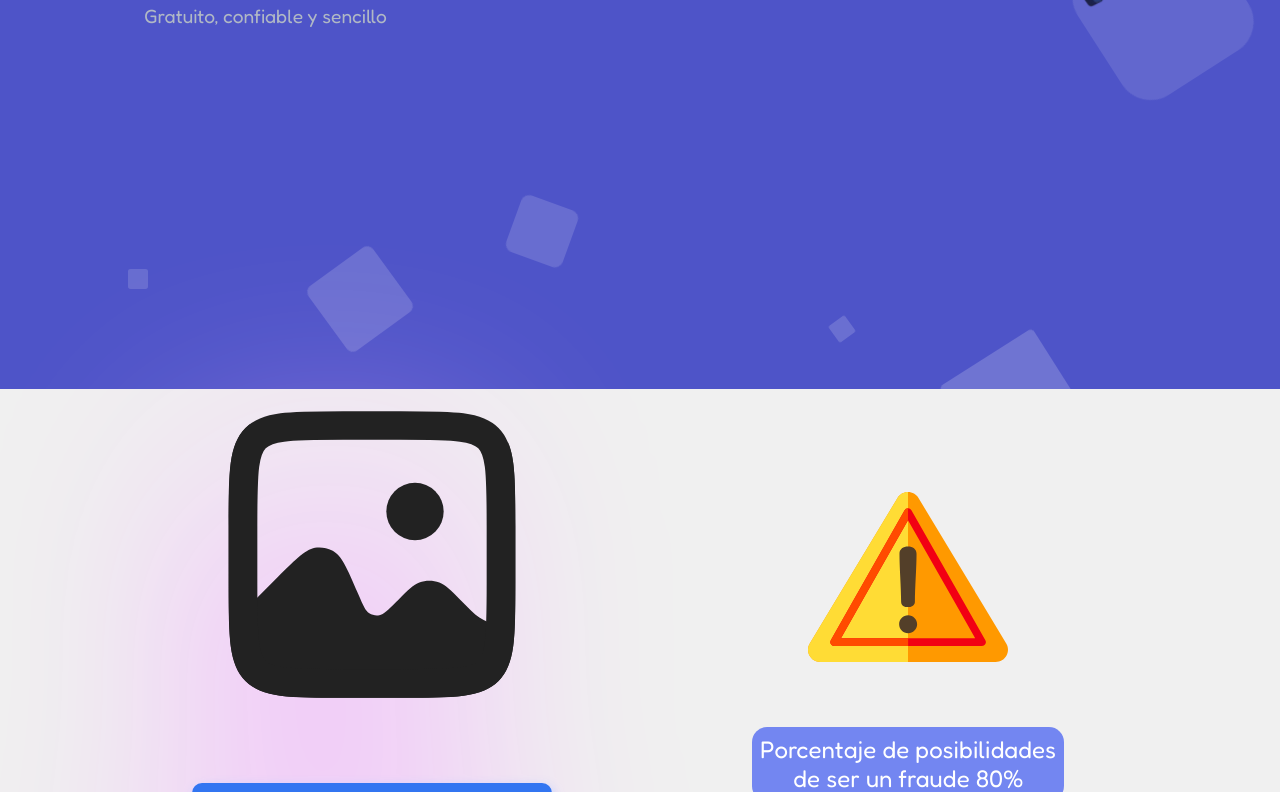
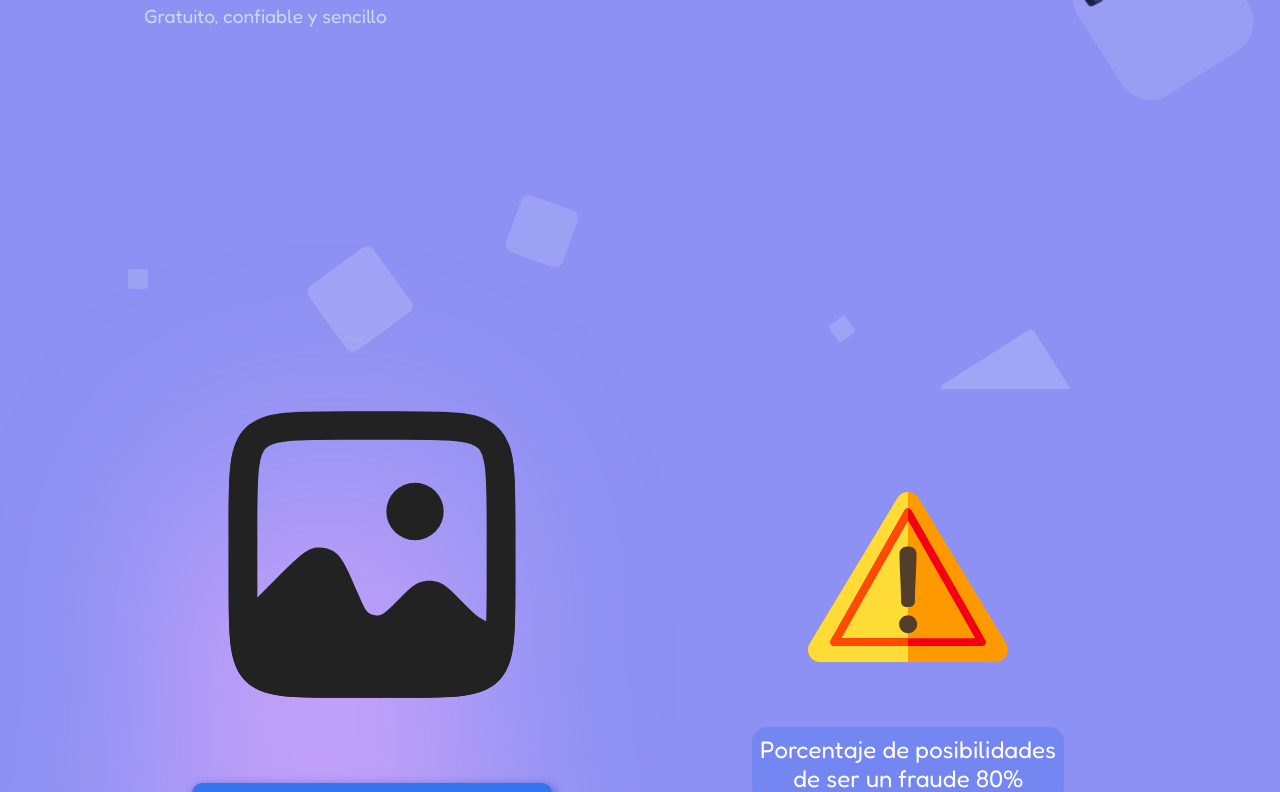
Before and after one commit to Fer-zip/detectorFraudes_web, a plain HTML site: page index.html in a window 1280 px wide. Shown: the part 411-1203 px from the top of the page. Drawn offline with Linux system fonts and the light colour scheme; some packages are replaced by stand-ins of ours; a script that the page names is missing; a web font is replaced by a local one.

```diff
--- a/effect.css
+++ b/effect.css
@@ -1,10 +1,10 @@
 .area{
-    background: var(--color-hero);
+    background-color: var(--color-hero);
     background: -webkit-linear-gradient(to left, #8f94fb, #4e54c8);
     width: 100%;
-    height:100vh;
+    height:100%;
 
-
+   transition: background-color 0.3s ease-out;
 }
 
 .circles{
--- a/hero.css
+++ b/hero.css
@@ -46,7 +46,7 @@ Documentacion: YamilAyma
 
 .detector-estafas__texto p {
     font-size: 1.1rem;
-    color: #B0B8C5; /* Color grisáceo para el subtítulo */
+    color: #cad7eb; /* Color grisáceo para el subtítulo */
     margin-top: 0;
 }
 
--- a/index.html
+++ b/index.html
@@ -165,7 +165,7 @@
     <footer class="scroll-element">
         <div class="contentPrincipalFooter">
             <span class="logoFooter">
-                <img src="image/logo.svg" alt="logo" width="100px">
+                <img style="filter: drop-shadow(2px 4px 3px #3147c1);" src="image/logo.svg" alt="logo" width="100px">
                 <h3>PredicFraud</h3>
                 <p>Tu seguridad es primero.</p>
             </span>
--- a/style.css
+++ b/style.css
@@ -7,22 +7,24 @@
 }
 
 :root{
-    --bk-color: #f0f0f0;
-    --bk-color-2: #c2ccff; /*#adbaff  #509abc*/
-    --color: #090713;
+    --bk-color: #b1bdff;
+    --bk-color-2: #3F51B5; /*#adbaff  #509abc*/
+    --color-header: #090713;
+    --color: #fff;
     --line-color-header: #bfbfbf;
-    --color-h2: #0020d4;
+    --color-h2: #FFEB3B;
     --filter-img-pgt: #e861ff;
     --bk-btn-repo: #c2ccff;
     --filter-color: #f3afff;
     --filter-color-2: #673AB7;
     --filter-color-3: #7dd7ff;
-    --color-hero: #4e54c8;
+    --color-hero: #8c91f3 ; /*#4e54c8*/
 }
 
 .dark_mode{
     --bk-color: #20212d;
     --bk-color-2: #020617; /*#000a45  #151723*/
+    --color-header: #f3f3f3;
     --color: #f3f3f3;
     --line-color-header: #5d5d5d;
     --color-h2: #ffeb3b;
@@ -35,7 +37,7 @@
 }
 
 h1{
-    color: var(--color);
+    color: var(--color-header);
     font-size: 2.2rem;
     display: flex;
     align-items: center;
@@ -99,7 +101,6 @@ header{
     z-index: 10;
     border-radius: 8dvh;
     opacity: 0.90;
-    filter: drop-shadow(0px 5px 6px var(--bk-color-2));
     padding: 2dvh 10dvh;
     transition: background-color 0.3s ease-out;
     transform: translate(-50%, -50%);
@@ -140,7 +141,7 @@ header{
 .lineMenu{
     height: 5px;
     width: 100%;
-    background-color: var(--color);
+    background-color: var(--color-header);
     border-radius: 5px ;
 }
 
@@ -177,6 +178,7 @@ header{
 }
 
 .itemListNavMin{
+    color: var(--color-header);
     padding: 6px 13px;
     border-radius: 10px;
     transition: background-color 0.2s ease-in-out, color 0.2s ease-in;
@@ -205,6 +207,7 @@ nav{
 }
 
 .itemListNav{
+    color: var(--color-header);
     padding: 8px 10px;
     border-radius: 15px;
     font-size: 1.2rem;
@@ -257,7 +260,6 @@ main section:first-child{
 
 section{
     min-height: 65dvh;
-    background-color: cadetblue;
     padding: 5dvh;
 }
 
@@ -614,7 +616,7 @@ footer{
     display: flex;
     flex-direction: row;
     justify-content: space-between;
-    color: #b1b1b1;
+    color: #dddbdb;
     padding: 2dvh 0;
     gap: 10dvh;
 }
```
